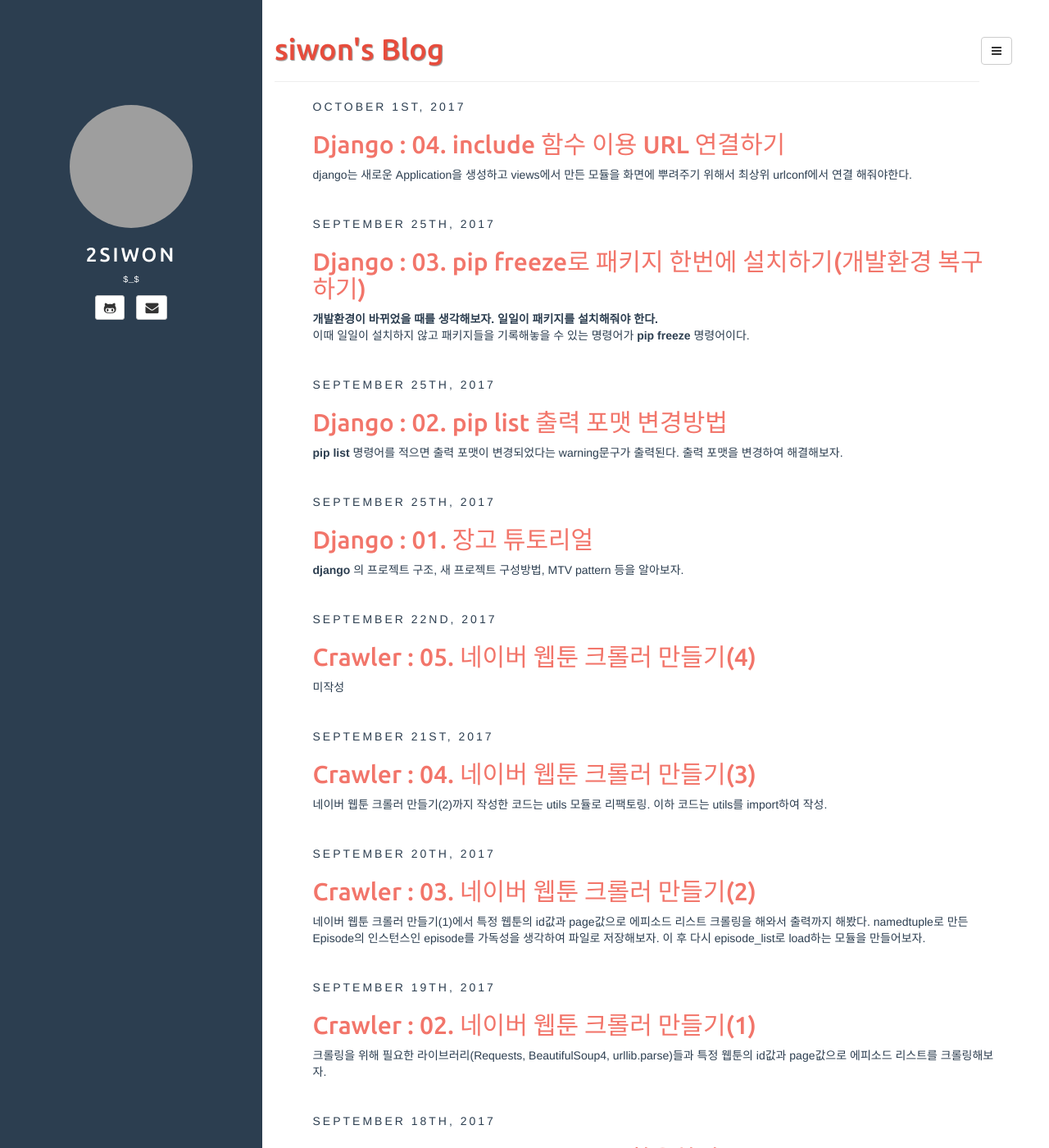
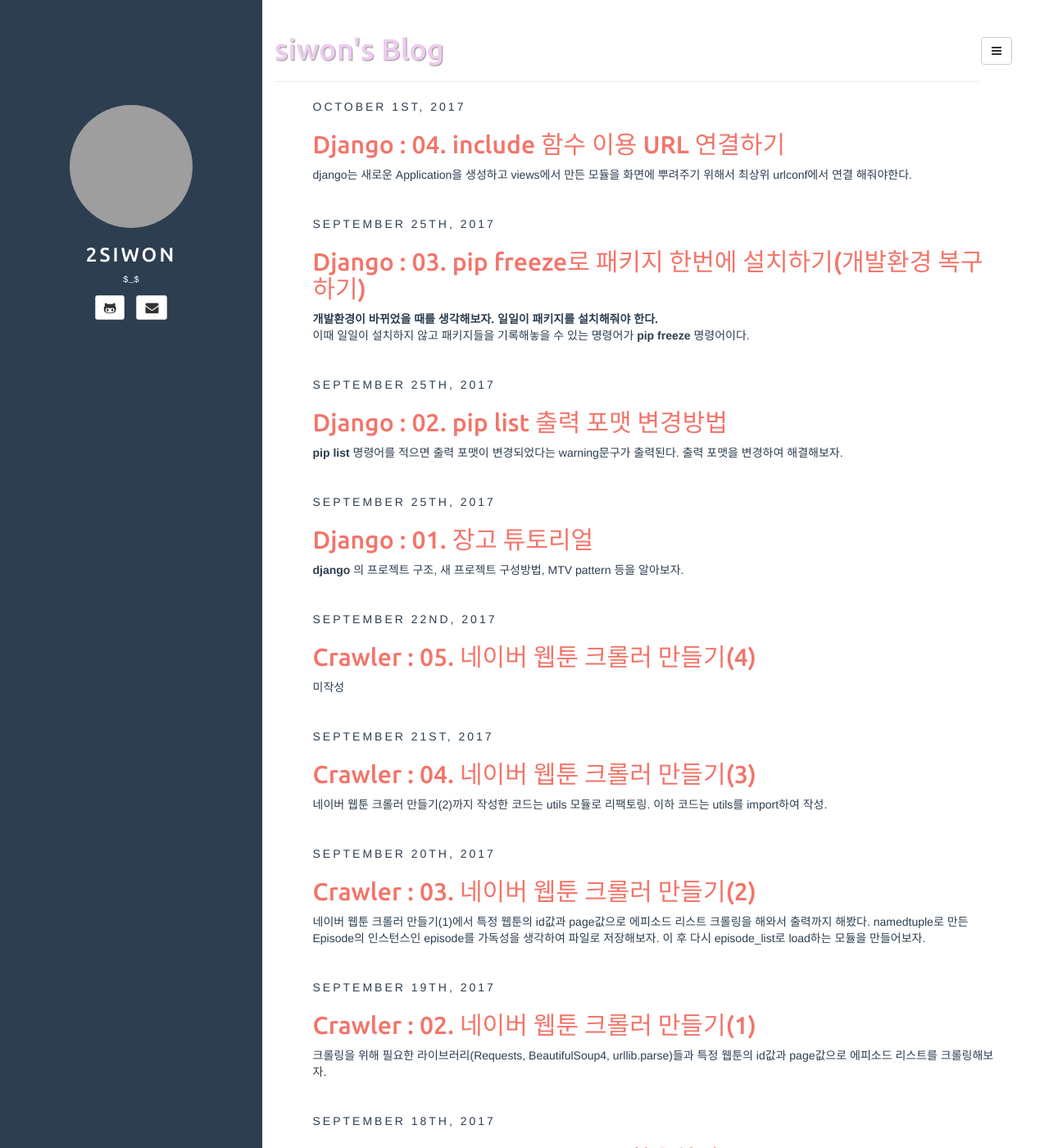
Before and after one commit to 2siwon/2siwon.github.io, a Jekyll site: the page built from index.html, in a window 1280 px wide and 1400 px high. Shown: the whole window at 82% size. Built offline with Jekyll 4.4.1, drawn with Linux system fonts in a browser that asks for light colours; the list of posts is cut into pages by our own code; grey boxes are pictures that could not be loaded.

Commit message:
modified page-header color

```diff
--- a/assets/css/style.css
+++ b/assets/css/style.css
@@ -82,7 +82,7 @@ article .share .gplus:hover {
 }
 
 .page-header {
-	color: #e74c3c;
+	color: #ece;
 	text-shadow: 1px 1px 1px rgba(150, 150, 150, 1);
 }
 
```
